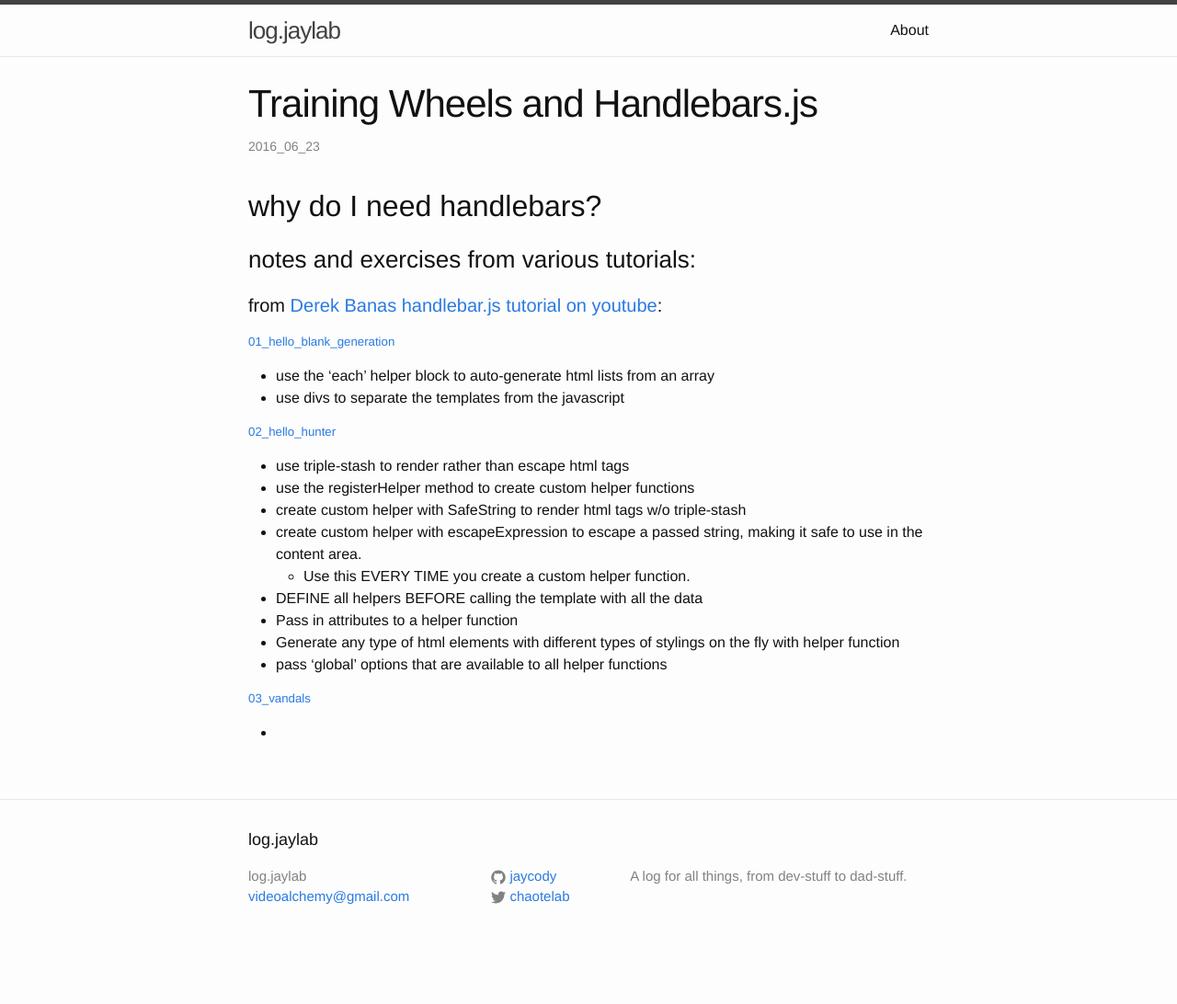
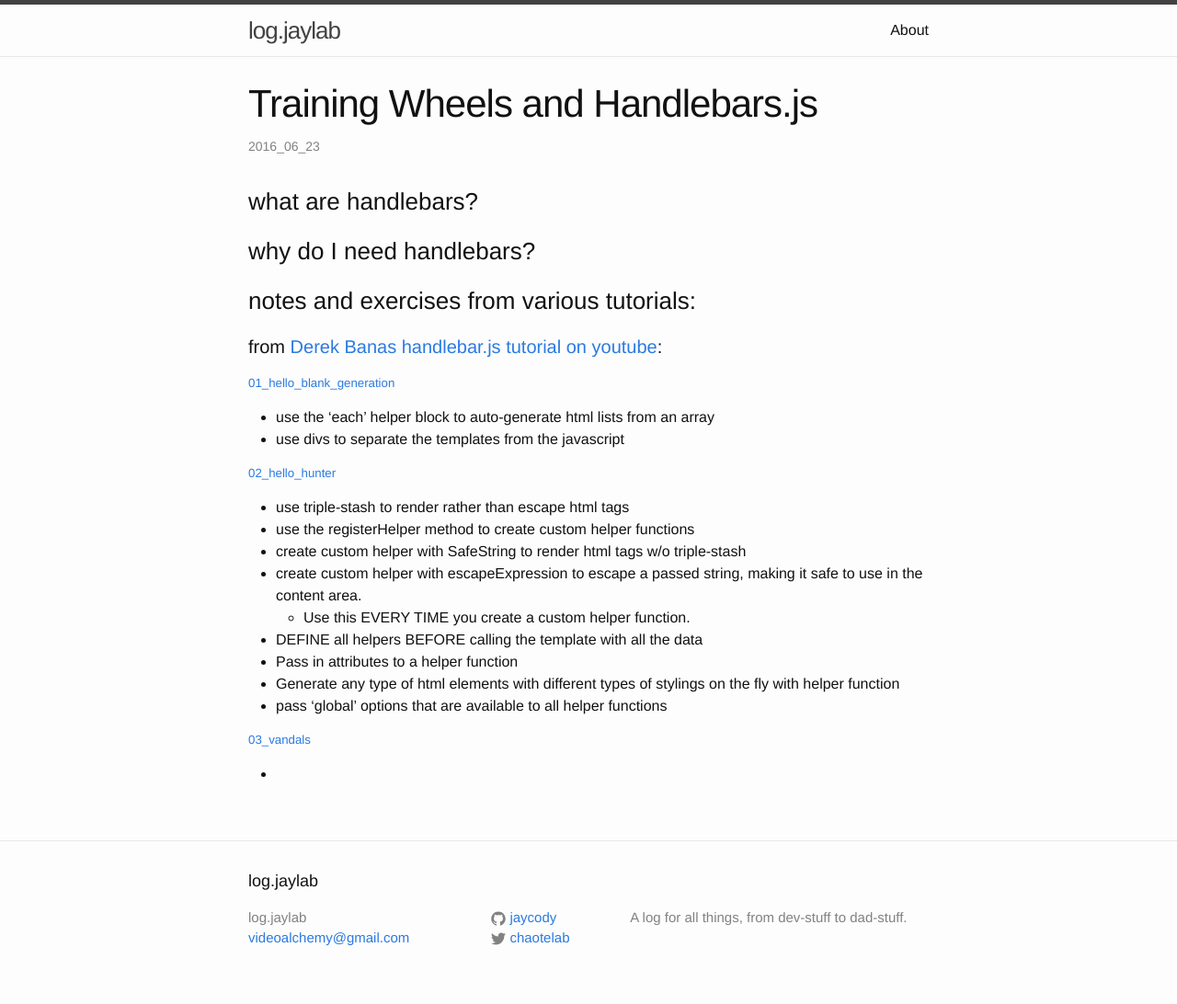
Before and after one commit to jaycody/log.jaylab, a Jekyll site: the page built from _posts/2016-06-23-training-wheels-and-handlebars.js.markdown, in a window 1280 px wide. Shown: the whole page at 92% size. Built offline with Jekyll 4.4.1, drawn with Linux system fonts in a browser that asks for light colours; before the commit the page ends 1047 px from its top, so only the background shows below that.

Commit message:
more handlebar notes

```diff
--- a/_posts/2016-06-23-training-wheels-and-handlebars.js.markdown
+++ b/_posts/2016-06-23-training-wheels-and-handlebars.js.markdown
@@ -5,7 +5,9 @@ date:   2016-06-23 16:00:00 -0700
 categories: dev notes
 ---
 
-## why do I need handlebars?
+### what are handlebars?
+
+### why do I need handlebars?
 
 
 ### notes and exercises from various tutorials:
```
